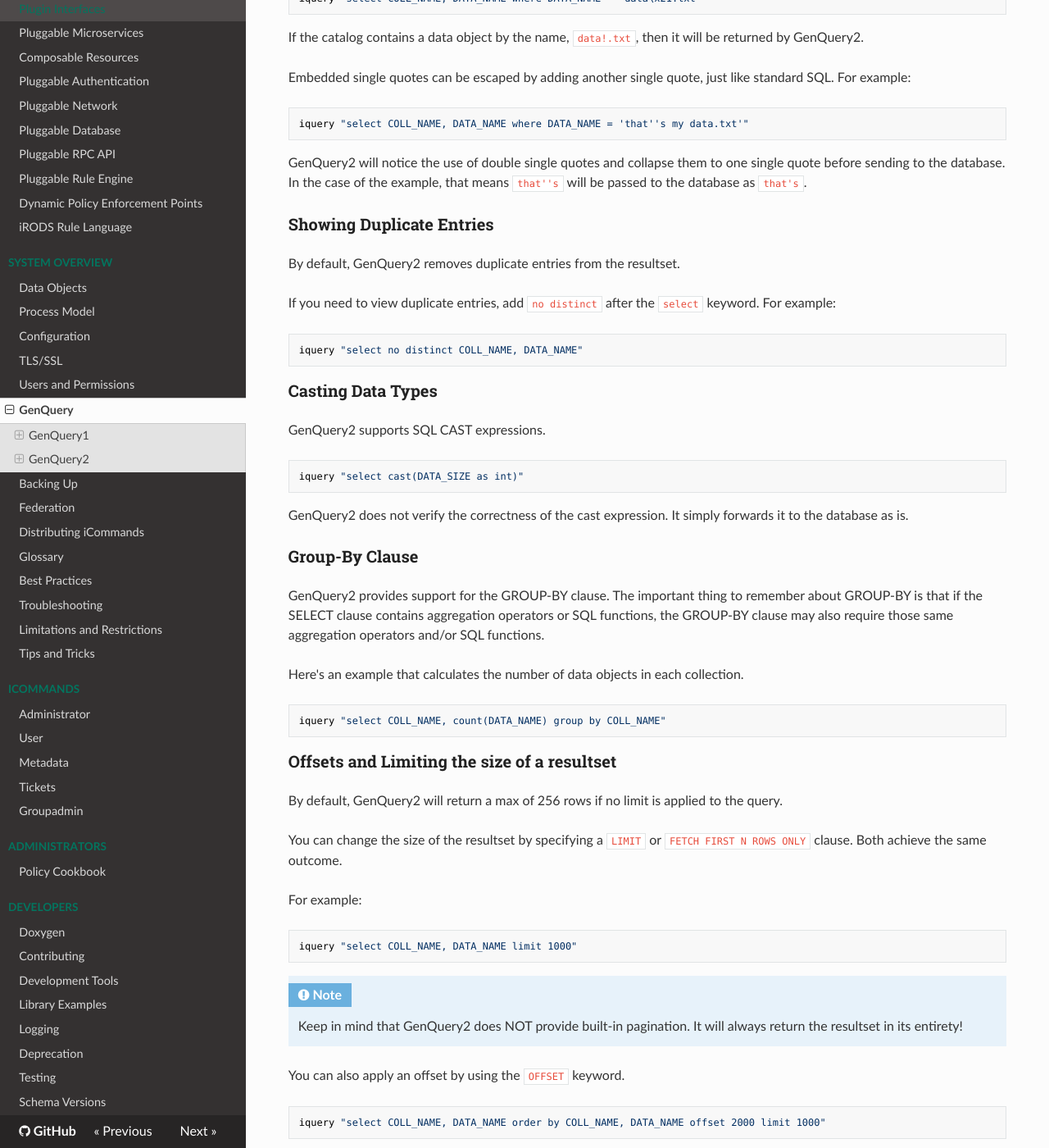
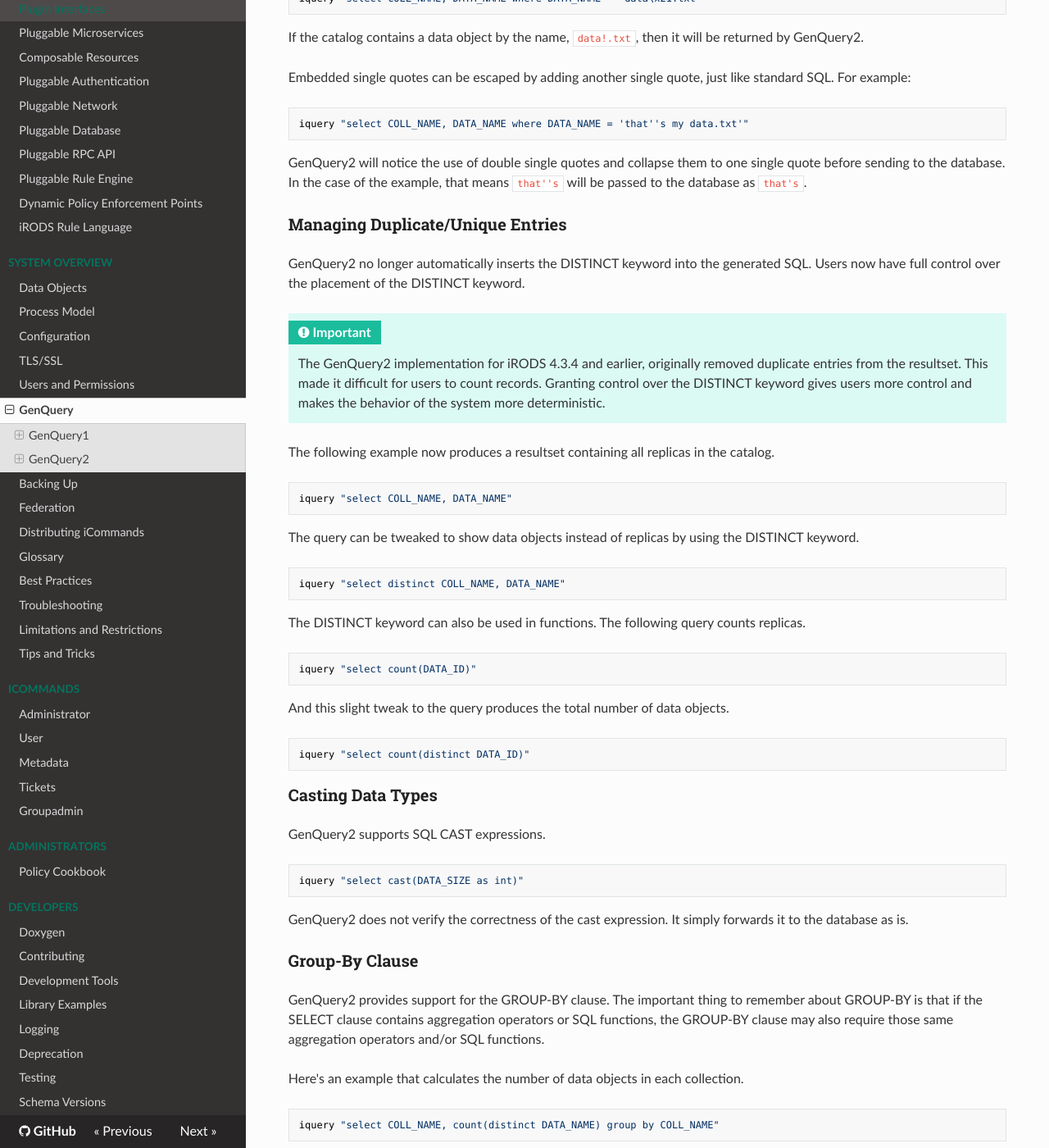
Before and after one commit to irods/irods_docs, an MkDocs documentation site: the page built from docs/system_overview/genquery.md, in a window 1280 px wide and 1400 px high, scrolled down 20318 px. Shown: the whole window at 82% size. Built offline with MkDocs 1.6.1, drawn with Linux system fonts in a browser that asks for light colours; nearby versions of some CDN libraries.

Commit message:
[irods/irods 8261] GenQuery2: Document change to DISTINCT keyword.

````diff
--- a/docs/system_overview/genquery.md
+++ b/docs/system_overview/genquery.md
@@ -841,14 +841,35 @@
 
 GenQuery2 will notice the use of double single quotes and collapse them to one single quote before sending to the database. In the case of the example, that means `that''s` will be passed to the database as `that's`.
 
-### Showing Duplicate Entries
+### Managing Duplicate/Unique Entries
 
-By default, GenQuery2 removes duplicate entries from the resultset.
+GenQuery2 no longer automatically inserts the DISTINCT keyword into the generated SQL. Users now have full control over the placement of the DISTINCT keyword.
 
-If you need to view duplicate entries, add `no distinct` after the `select` keyword. For example:
+!!! Important
+    The GenQuery2 implementation for iRODS 4.3.4 and earlier, originally removed duplicate entries from the resultset. This made it difficult for users to count records. Granting control over the DISTINCT keyword gives users more control and makes the behavior of the system more deterministic.
+
+The following example now produces a resultset containing all replicas in the catalog.
 
 ```sh
-iquery "select no distinct COLL_NAME, DATA_NAME"
+iquery "select COLL_NAME, DATA_NAME"
+```
+
+The query can be tweaked to show data objects instead of replicas by using the DISTINCT keyword.
+
+```sh
+iquery "select distinct COLL_NAME, DATA_NAME"
+```
+
+The DISTINCT keyword can also be used in functions. The following query counts replicas.
+
+```sh
+iquery "select count(DATA_ID)"
+```
+
+And this slight tweak to the query produces the total number of data objects.
+
+```sh
+iquery "select count(distinct DATA_ID)"
 ```
 
 ### Casting Data Types
@@ -868,7 +889,7 @@
 Here's an example that calculates the number of data objects in each collection.
 
 ```sh
-iquery "select COLL_NAME, count(DATA_NAME) group by COLL_NAME"
+iquery "select COLL_NAME, count(distinct DATA_NAME) group by COLL_NAME"
 ```
 
 ### Offsets and Limiting the size of a resultset
````
